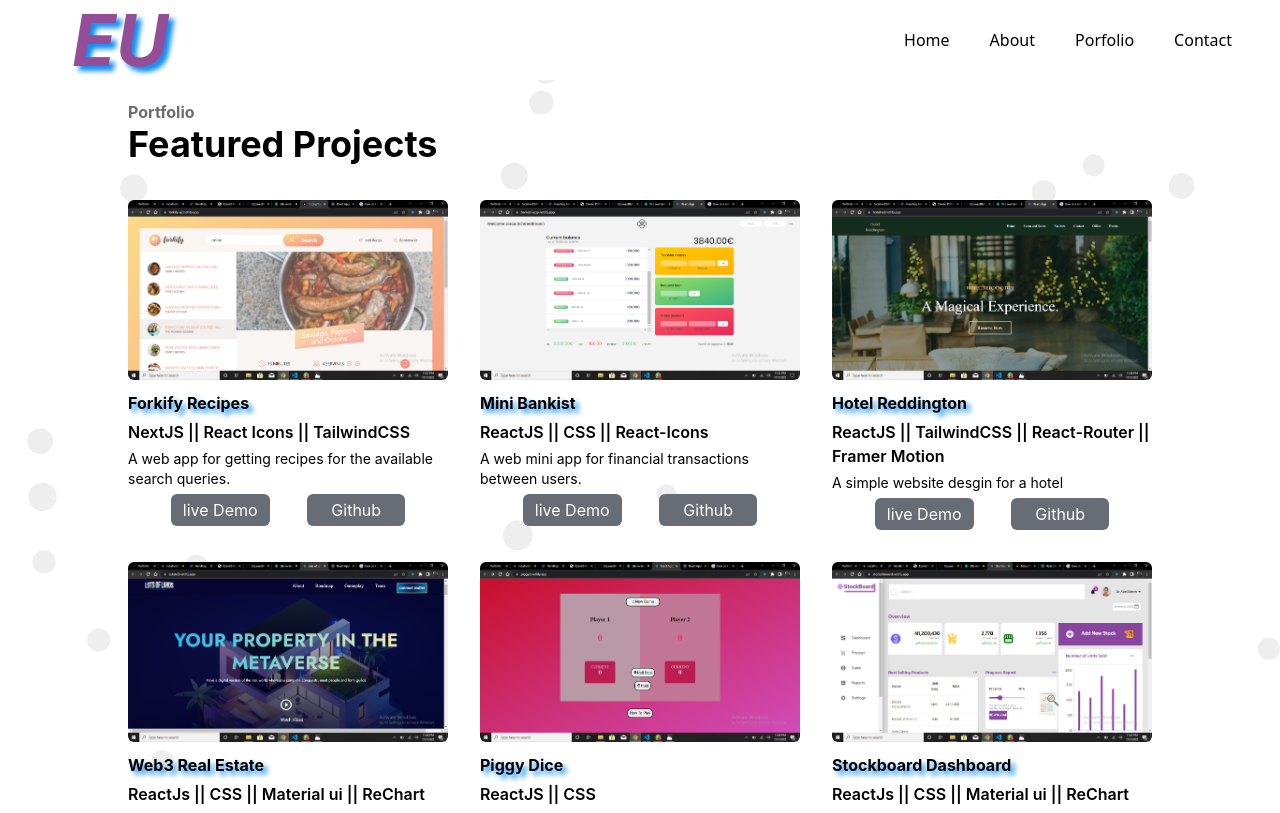
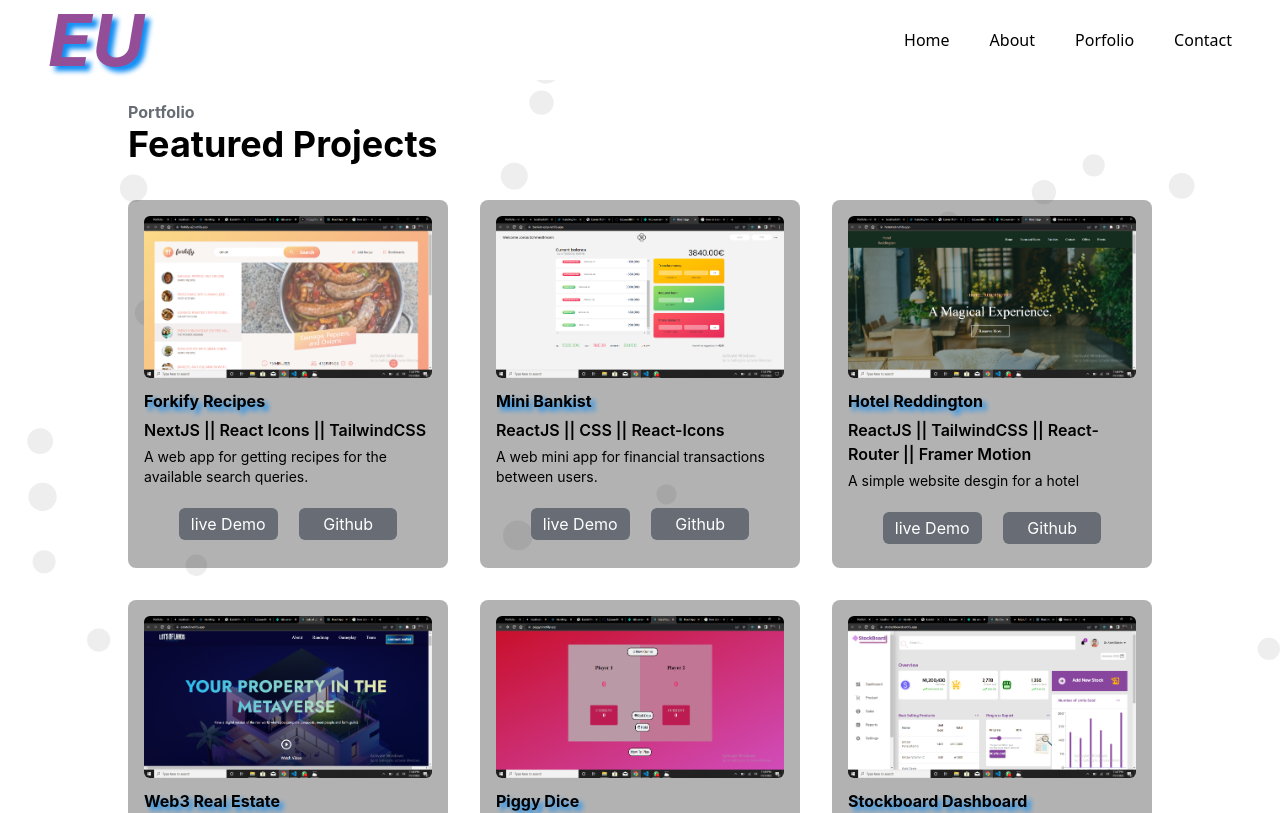
Before and after one commit to uezekiel-mufin/nextportfolio, a Next.js app: page /portfolio in a window 1280 px wide. Shown: the top 813 px of the page. Built offline with nearby package versions, Linux system fonts and the light colour scheme.

Commit message:
fixed cv download button

```diff
--- a/pages/about/index.jsx
+++ b/pages/about/index.jsx
@@ -30,7 +30,7 @@ const About = () => {
             My stacks are HTML, CSS, TailwindCSS, Javascript, ReactJS, NextJS.
           </p>
           <button className='bg-[#17161A] text-[#fff] py-2 mt-8 mb-8 px-4 hover:bg-gray-700'>
-            <a download href='public/images/certificate.pdf'>
+            <a download href='/images/Ezekiel-/Udiomuno.pdf'>
               Download CV
             </a>
           </button>
--- a/pages/index.js
+++ b/pages/index.js
@@ -19,7 +19,7 @@ export default function Home() {
           I Develop Responsive and User-friendly Websites & Web-Applications
         </h3>
 
-        <div className='flex gap-8 justify-center'>
+        <div className='flex mt-5 gap-8 justify-center'>
           <Link href='/contact'>
             <button className='bg-[#17161A] text-[#fff] hover:bg-gray-700  py-1 px-3 md:py-2 md:px-4'>
               Contact Me
--- a/pages/portfolio/index.jsx
+++ b/pages/portfolio/index.jsx
@@ -24,7 +24,7 @@ const Portfolio = () => {
           {data.map((item) => (
             <div
               key={item.id}
-              className='flex flex-col gap-[5px] h-full justify-start  '
+              className='flex flex-col gap-[5px] h-full justify-start bg-[rgba(0,0,0,0.3)] rounded-lg p-4 '
             >
               <a
                 href={item.liveDemo}
@@ -43,7 +43,7 @@ const Portfolio = () => {
                 {item.technologies}
               </h4>
               <p className='text-sm'>{item.description}</p>
-              <div className=' flex gap-4 justify-around mx-8'>
+              <div className=' flex gap-4 justify-around mt-4 mb-2 mx-8'>
                 <a href={item.liveDemo} rel='noreferrer' target='_blank'>
                   <button className='bg-[#686d75] rounded-md text-white w-full px-2  md:px-3 py-1 hover:scale-110 transition-all duration-500 ease-out hover:font-bold hover:bg-[#333333]'>
                     live Demo
--- a/public/components/navbar.jsx
+++ b/public/components/navbar.jsx
@@ -29,7 +29,7 @@ const Navbar = () => {
     <nav className=' w-full fixed flex flex-row h-[80px] items-center justify-between bg-white z-[999]'>
       <span className='flex flex-1 text-5xl italic mx-2 md:mx-10'>
         <Link href='/'>
-          <h1 className=' logo'>EU</h1>
+          <h1 className='logo'>EU</h1>
         </Link>
       </span>
 
--- a/styles/globals.css
+++ b/styles/globals.css
@@ -70,7 +70,7 @@ a {
 
 .logo {
   display: inline;
-  margin-left: 2rem;
+  margin-left: 0.5rem;
   font-style: italic;
   font-weight: 700;
   font-size: 4.5rem;
```
